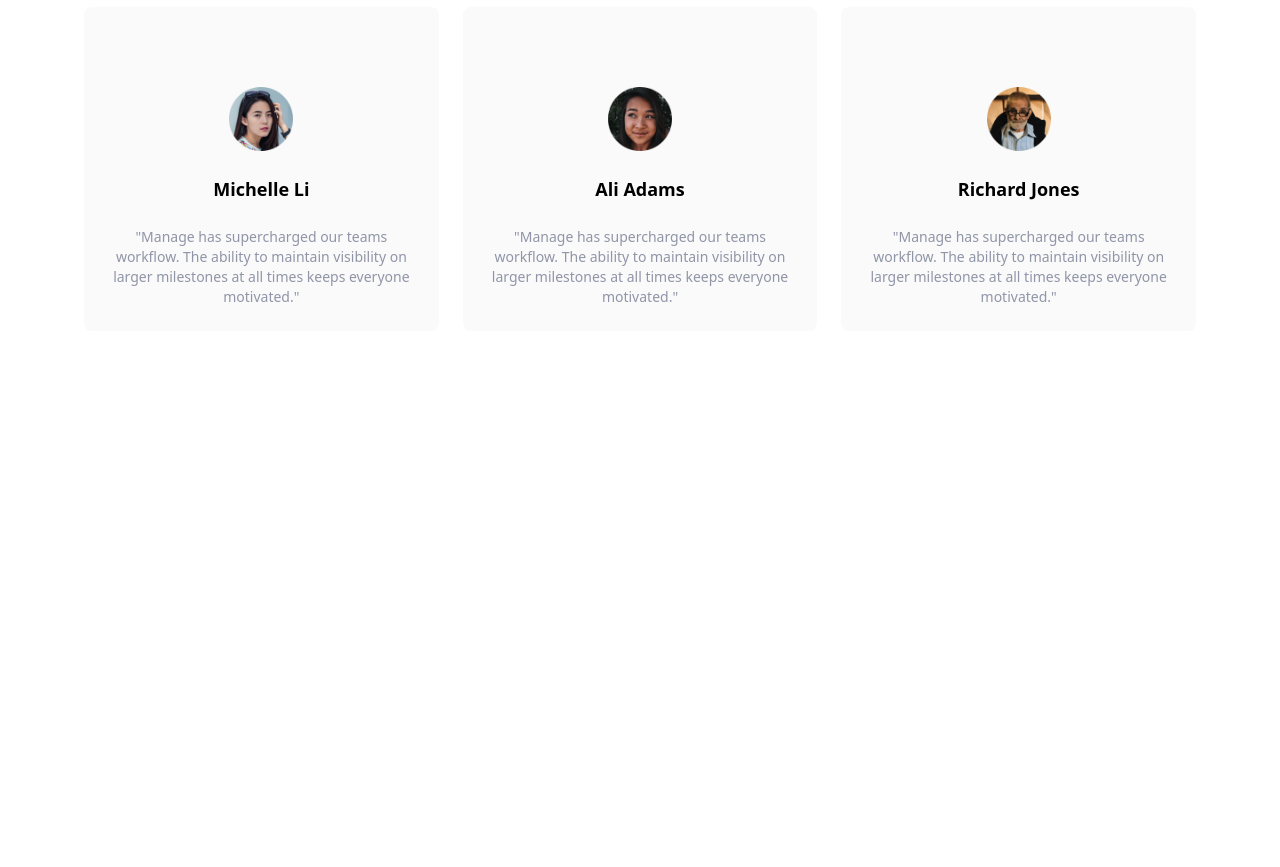
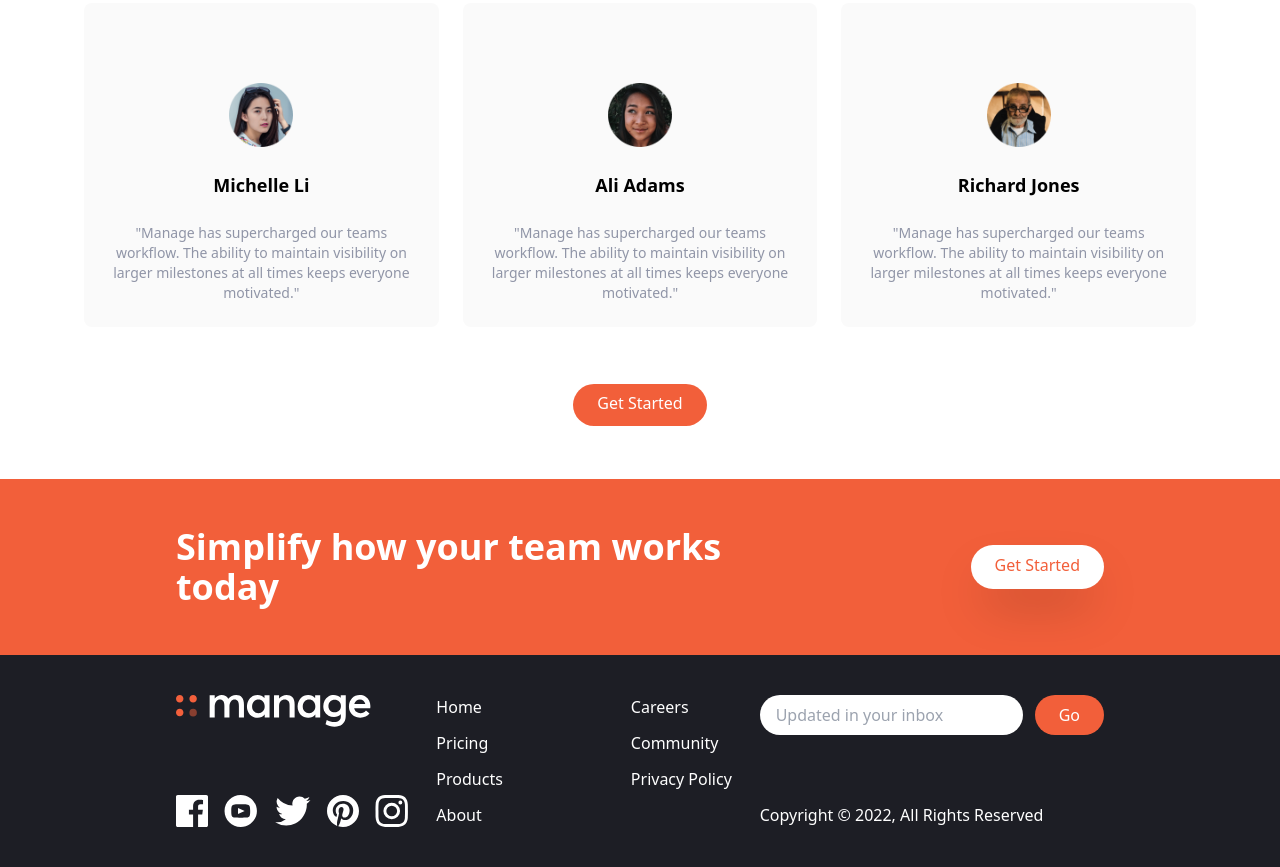
Before and after one commit to one2code/tailwind_manage_website, a website: page index.html in a window 1280 px wide. Shown: the part 1442-2309 px from the top of the page. Before the commit the page ends 1773 px from the top, so only its background shows below. Drawn offline with Linux system fonts and the light colour scheme.

Commit message:
Added a footer section

```diff
--- a/index.html
+++ b/index.html
@@ -27,9 +27,25 @@
 				<!--Get Started Button in the Navbar-->
 				<a
 					href="#"
-					class="hidden md:block p-3 px-6 pt-2 bg-brightRed text-white rounded-full baseline hover:bg-brightRedLight hover:ease-in-out delay-270 hover:-translate-y-1 hover:scale-140 hover:border-double border-2 hover:border-red-700"
+					class="hidden md:block p-3 px-6 pt-2 bg-brightRed text-white rounded-full baseline hover:bg-brightRedLight hover:ease-in-out delay-270 hover:-translate-y-1 hover:scale-140"
 					>Get Started</a
 				>
+				<!--Hamburger Icon-->
+				<button id="menu-btn" class="block hamburger md:hidden focus:outline-none">
+					<span class="hamburger-top"></span>
+					<span class="hamburger-top"></span>
+					<span class="hamburger-top"></span>
+				</button>
+			</div>
+			<!--Mobile Menu-->
+			<div class="md:hidden">
+				<div id="menu" class="absolute flex flex-col items-center self-end hidden py-8 mt-10 space-y-6 font-bold bg-white sm:w-auto sm:self-center left-6 right-6 drop-shadow-md">
+					<a href="">Pricing</a>
+					<a href="">Product</a>
+					<a href="">About Us</a>
+					<a href="">Careers</a>
+					<a href="">Community</a>
+				</div>
 			</div>
 		</nav>
 		<!--Hero Section-->
@@ -52,7 +68,7 @@
 					<div class="flex justify-center md:justify-start">
 						<a
 							href="#"
-							class="p-3 px-6 pt-2 bg-brightRed text-white rounded-full baseline hover:bg-brightRedLight"
+							class="p-3 px-6 pt-2 bg-brightRed text-white rounded-full baseline hover:bg-brightRedLight hover:ease-in-out delay-270 hover:-translate-y-1 hover:scale-140""
 							>Get Started</a
 						>
 					</div>
@@ -206,7 +222,114 @@
 						</p>
 					</div>
 				</div>
+				<!--Button-->
+				<div class="my-16">
+					<a
+							href="#"
+							class="p-3 px-6 pt-2 bg-brightRed text-white rounded-full baseline hover:bg-brightRedLight hover:ease-in-out delay-270 hover:-translate-y-1 hover:scale-140""
+							>Get Started</a
+						>
+				</div>
 			</div>
 		</section>
+
+		<!--Call to Action Seciton-->
+
+		<section id="cta" class = 'bg-brightRed'>
+			<!--Flex Container-->
+			<div class="container flex flex-col items-center justify-between px-6 py-24 mx-auto space-y-12 md:py-12 md:flex-row md:space-y-0">
+				<!--Heading-->
+				<h2 class="text-5xl font-bold leading-tight text-center text-white md:text-4xl md:max-w-xl md:text-left">
+					Simplify how your team works today
+				</h2>
+				<!--Button-->
+
+				<div>
+					<a
+					href="#"
+					class="hidden md:block p-3 px-6 pt-2 bg-white text-brightRed rounded-full baseline shadow-2xl hover:ease-in-out delay-270 hover:-translate-y-1 hover:scale-140 hover:bg-gray-300">
+					Get Started</a>
+				</div>
+
+			</div>
+		</section>
+	 <!-- Footer -->
+	 <footer class="bg-veryDarkBlue">
+		<!-- Flex Container -->
+		<div
+		  class="container flex flex-col-reverse justify-between px-6 py-10 mx-auto space-y-8 md:flex-row md:space-y-0"
+		>
+		  <!-- Logo and social links container -->
+		  <div
+			class="flex flex-col-reverse items-center justify-between space-y-12 md:flex-col md:space-y-0 md:items-start"
+		  >
+			<div class="mx-auto my-6 text-center text-white md:hidden">
+			  Copyright &copy; 2022, All Rights Reserved
+			</div>
+			<!-- Logo -->
+			<div>
+			  <img src="img/logo-white.svg" class="h-8" alt="" />
+			</div>
+			<!-- Social Links Container -->
+			<div class="flex justify-center space-x-4">
+			  <!-- Link 1 -->
+			  <a href="#">
+				<img src="img/icon-facebook.svg" alt="" class="h-8" />
+			  </a>
+			  <!-- Link 2 -->
+			  <a href="#">
+				<img src="img/icon-youtube.svg" alt="" class="h-8" />
+			  </a>
+			  <!-- Link 3 -->
+			  <a href="#">
+				<img src="img/icon-twitter.svg" alt="" class="h-8" />
+			  </a>
+			  <!-- Link 4 -->
+			  <a href="#">
+				<img src="img/icon-pinterest.svg" alt="" class="h-8" />
+			  </a>
+			  <!-- Link 5 -->
+			  <a href="#">
+				<img src="img/icon-instagram.svg" alt="" class="h-8" />
+			  </a>
+			</div>
+		  </div>
+		  <!-- List Container -->
+		  <div class="flex justify-around space-x-32">
+			<div class="flex flex-col space-y-3 text-white">
+			  <a href="#" class="hover:text-brightRed">Home</a>
+			  <a href="#" class="hover:text-brightRed">Pricing</a>
+			  <a href="#" class="hover:text-brightRed">Products</a>
+			  <a href="#" class="hover:text-brightRed">About</a>
+			</div>
+			<div class="flex flex-col space-y-3 text-white">
+			  <a href="#" class="hover:text-brightRed">Careers</a>
+			  <a href="#" class="hover:text-brightRed">Community</a>
+			  <a href="#" class="hover:text-brightRed">Privacy Policy</a>
+			</div>
+		  </div>
+
+		  <!-- Input Container -->
+		  <div class="flex flex-col justify-between">
+			<form>
+			  <div class="flex space-x-3">
+				<input
+				  type="text"
+				  class="flex-1 px-4 rounded-full focus:outline-none"
+				  placeholder="Updated in your inbox"
+				/>
+				<button
+				  class="px-6 py-2 text-white rounded-full bg-brightRed hover:bg-brightRedLight focus:outline-none"
+				>
+				  Go
+				</button>
+			  </div>
+			</form>
+			<div class="hidden text-white md:block">
+			  Copyright &copy; 2022, All Rights Reserved
+			</div>
+		  </div>
+		</div>
+	  </footer>
 	</body>
 </html>
```
Also changed, not shown: css/main.css.
